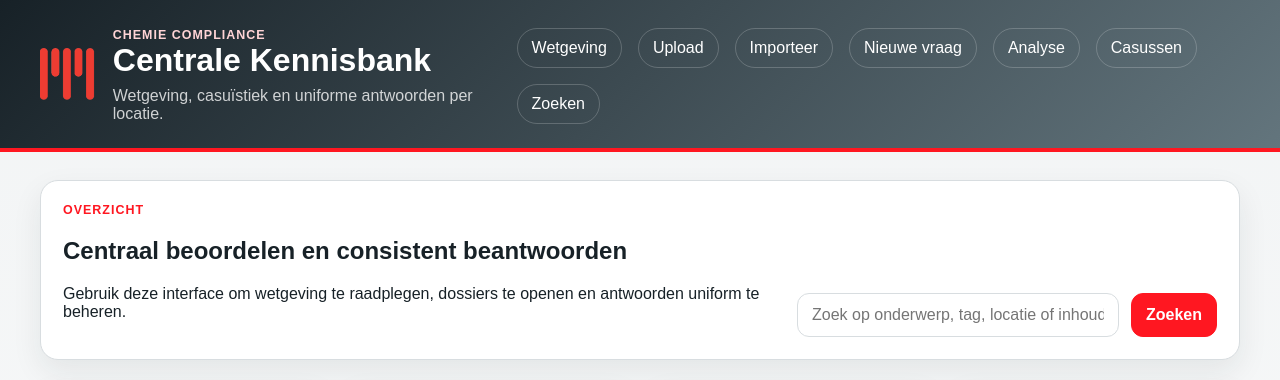
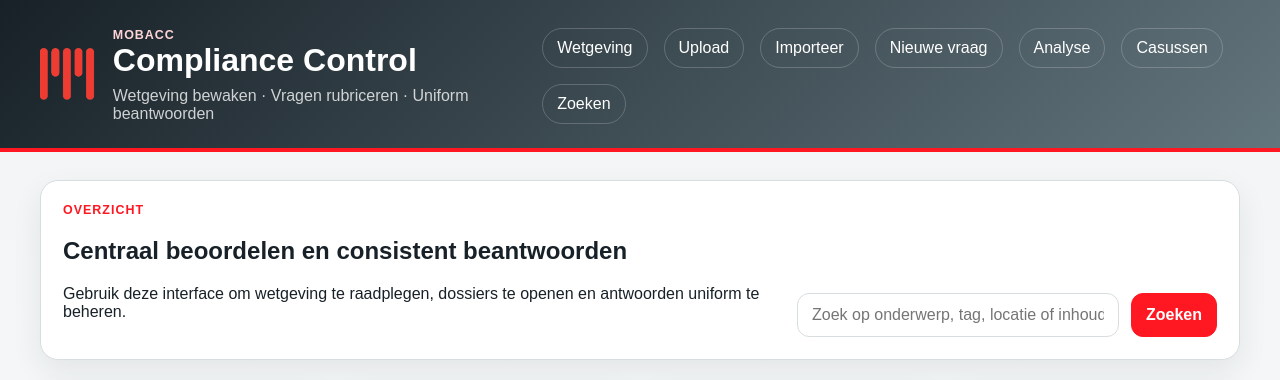
Before and after one commit to Mobacc-AI-Team/stinoil-esg, a Flask app: page / in a window 1280 px wide. Shown: the top 380 px of the page. Run offline with Flask 3, Linux system fonts and the light colour scheme; some libraries are stand-ins or nearby versions.

Commit message:
Hernoem app naar Compliance Control
Co-Authored-By: Claude Sonnet 4.6 <noreply@anthropic.com>

```diff
--- a/webapp/templates/base.html
+++ b/webapp/templates/base.html
@@ -3,7 +3,7 @@
   <head>
     <meta charset="utf-8">
     <meta name="viewport" content="width=device-width, initial-scale=1">
-    <title>{% block title %}Compliance Kennisbank{% endblock %}</title>
+    <title>{% block title %}Compliance Control{% endblock %}</title>
     <link rel="stylesheet" href="/style.css">
   </head>
   <body>
@@ -12,9 +12,9 @@
         <div class="header-brand">
           <a href="{{ url_for('dashboard') }}"><img src="/logo.png" alt="Mobacc logo" class="site-logo"></a>
           <div>
-            <div class="eyebrow">Chemie Compliance</div>
-            <h1 class="site-title"><a href="{{ url_for('dashboard') }}">Centrale Kennisbank</a></h1>
-            <p class="site-subtitle">Wetgeving, casuïstiek en uniforme antwoorden per locatie.</p>
+            <div class="eyebrow">Mobacc</div>
+            <h1 class="site-title"><a href="{{ url_for('dashboard') }}">Compliance Control</a></h1>
+            <p class="site-subtitle">Wetgeving bewaken · Vragen rubriceren · Uniform beantwoorden</p>
           </div>
         </div>
         <nav class="main-nav">
--- a/webapp/templates/bootstrap_done.html
+++ b/webapp/templates/bootstrap_done.html
@@ -1,5 +1,5 @@
 {% extends 'base.html' %}
-{% block title %}Admin ingesteld · Compliance Kennisbank{% endblock %}
+{% block title %}Admin ingesteld · Compliance Control{% endblock %}
 {% block content %}
 <section class="card form-shell narrow-shell">
   <div class="eyebrow">Bootstrap voltooid</div>
--- a/webapp/templates/casus_nieuw.html
+++ b/webapp/templates/casus_nieuw.html
@@ -1,5 +1,5 @@
 {% extends 'base.html' %}
-{% block title %}Nieuwe vraag · Compliance Kennisbank{% endblock %}
+{% block title %}Nieuwe vraag · Compliance Control{% endblock %}
 {% block content %}
 <section class="card form-shell">
   <div class="card-head stacked">
--- a/webapp/templates/casussen.html
+++ b/webapp/templates/casussen.html
@@ -1,5 +1,5 @@
 {% extends 'base.html' %}
-{% block title %}Casussen · Compliance Kennisbank{% endblock %}
+{% block title %}Casussen · Compliance Control{% endblock %}
 {% block content %}
 <div style="margin-bottom:1rem;">
   <a href="{{ url_for('vragen_analyse') }}">Bekijk overeenkomsten &rarr;</a>
--- a/webapp/templates/dashboard.html
+++ b/webapp/templates/dashboard.html
@@ -1,5 +1,5 @@
 {% extends 'base.html' %}
-{% block title %}Dashboard · Compliance Kennisbank{% endblock %}
+{% block title %}Dashboard · Compliance Control{% endblock %}
 {% block content %}
 <section class="hero card">
   <div>
--- a/webapp/templates/document_detail.html
+++ b/webapp/templates/document_detail.html
@@ -1,5 +1,5 @@
 {% extends 'base.html' %}
-{% block title %}{{ document.title }} · Compliance Kennisbank{% endblock %}
+{% block title %}{{ document.title }} · Compliance Control{% endblock %}
 {% block content %}
 <section class="detail-layout">
   <aside class="card sidebar">
--- a/webapp/templates/error.html
+++ b/webapp/templates/error.html
@@ -1,5 +1,5 @@
 {% extends 'base.html' %}
-{% block title %}Fout · Compliance Kennisbank{% endblock %}
+{% block title %}Fout · Compliance Control{% endblock %}
 {% block content %}
 <section class="card">
   <div class="eyebrow">Applicatiefout</div>
--- a/webapp/templates/forbidden.html
+++ b/webapp/templates/forbidden.html
@@ -1,5 +1,5 @@
 {% extends 'base.html' %}
-{% block title %}Geen toegang · Compliance Kennisbank{% endblock %}
+{% block title %}Geen toegang · Compliance Control{% endblock %}
 {% block content %}
 <section class="card form-shell narrow-shell">
   <div class="eyebrow">Geen toegang</div>
--- a/webapp/templates/login.html
+++ b/webapp/templates/login.html
@@ -1,5 +1,5 @@
 {% extends 'base.html' %}
-{% block title %}Login · Compliance Kennisbank{% endblock %}
+{% block title %}Login · Compliance Control{% endblock %}
 {% block content %}
 <section class="card form-shell narrow-shell">
   <div class="card-head stacked">
--- a/webapp/templates/search.html
+++ b/webapp/templates/search.html
@@ -1,5 +1,5 @@
 {% extends 'base.html' %}
-{% block title %}Zoeken · Compliance Kennisbank{% endblock %}
+{% block title %}Zoeken · Compliance Control{% endblock %}
 {% block content %}
 <section class="card">
   <div class="card-head stacked">
--- a/webapp/templates/setup_check.html
+++ b/webapp/templates/setup_check.html
@@ -1,5 +1,5 @@
 {% extends 'base.html' %}
-{% block title %}Setup Check · Compliance Kennisbank{% endblock %}
+{% block title %}Setup Check · Compliance Control{% endblock %}
 {% block content %}
 <section class="card form-shell narrow-shell">
   <div class="card-head stacked">
--- a/webapp/templates/taxonomie.html
+++ b/webapp/templates/taxonomie.html
@@ -1,5 +1,5 @@
 {% extends 'base.html' %}
-{% block title %}Taxonomie · Compliance Kennisbank{% endblock %}
+{% block title %}Taxonomie · Compliance Control{% endblock %}
 {% block content %}
 <section class="card">
   <div class="card-head stacked">
--- a/webapp/templates/vragen_analyse.html
+++ b/webapp/templates/vragen_analyse.html
@@ -1,5 +1,5 @@
 {% extends 'base.html' %}
-{% block title %}Vragen analyse · Compliance Kennisbank{% endblock %}
+{% block title %}Vragen analyse · Compliance Control{% endblock %}
 {% block content %}
 <section class="card">
   <div class="card-head stacked">
--- a/webapp/templates/vragen_uniform_antwoord.html
+++ b/webapp/templates/vragen_uniform_antwoord.html
@@ -1,5 +1,5 @@
 {% extends 'base.html' %}
-{% block title %}Uniform antwoord opstellen · Compliance Kennisbank{% endblock %}
+{% block title %}Uniform antwoord opstellen · Compliance Control{% endblock %}
 {% block content %}
 <div class="two-col-layout">
   <!-- Sidebar: cluster navigatie -->
--- a/webapp/templates/wetgeving.html
+++ b/webapp/templates/wetgeving.html
@@ -1,5 +1,5 @@
 {% extends 'base.html' %}
-{% block title %}Wetgeving · Compliance Kennisbank{% endblock %}
+{% block title %}Wetgeving · Compliance Control{% endblock %}
 {% block content %}
 <section class="card">
   <div class="card-head stacked">
--- a/webapp/templates/wetgeving_importeer.html
+++ b/webapp/templates/wetgeving_importeer.html
@@ -1,5 +1,5 @@
 {% extends 'base.html' %}
-{% block title %}Importeer wetgevingsregister · Compliance Kennisbank{% endblock %}
+{% block title %}Importeer wetgevingsregister · Compliance Control{% endblock %}
 {% block content %}
 <section class="card" style="max-width:960px">
   <div class="card-head stacked">
--- a/webapp/templates/wetgeving_suggesties.html
+++ b/webapp/templates/wetgeving_suggesties.html
@@ -1,5 +1,5 @@
 {% extends 'base.html' %}
-{% block title %}Suggesties: ontbrekende wetgeving · Compliance Kennisbank{% endblock %}
+{% block title %}Suggesties: ontbrekende wetgeving · Compliance Control{% endblock %}
 {% block content %}
 <section class="card">
   <div class="card-head stacked">
--- a/webapp/templates/wetgeving_upload.html
+++ b/webapp/templates/wetgeving_upload.html
@@ -1,5 +1,5 @@
 {% extends 'base.html' %}
-{% block title %}Upload wetgeving · Compliance Kennisbank{% endblock %}
+{% block title %}Upload wetgeving · Compliance Control{% endblock %}
 {% block content %}
 <section class="card form-shell">
   <div class="card-head stacked">
```
